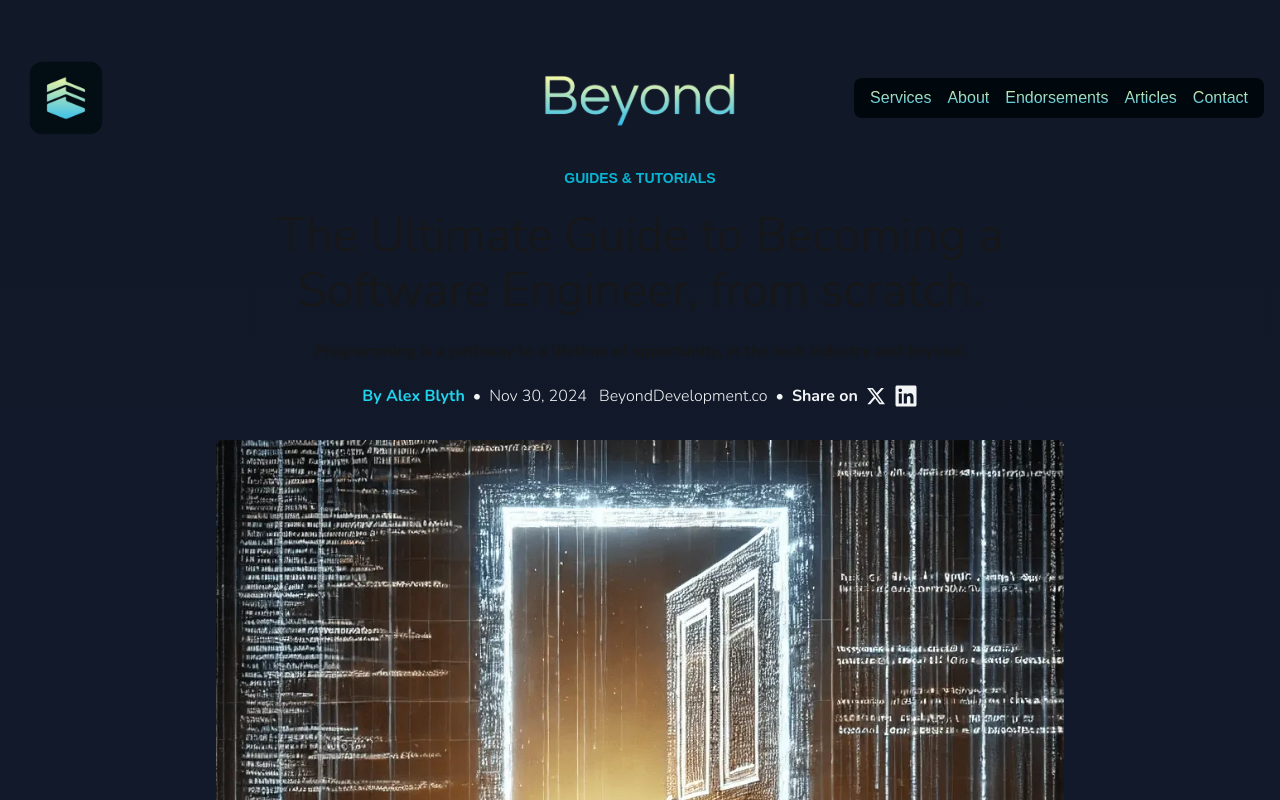
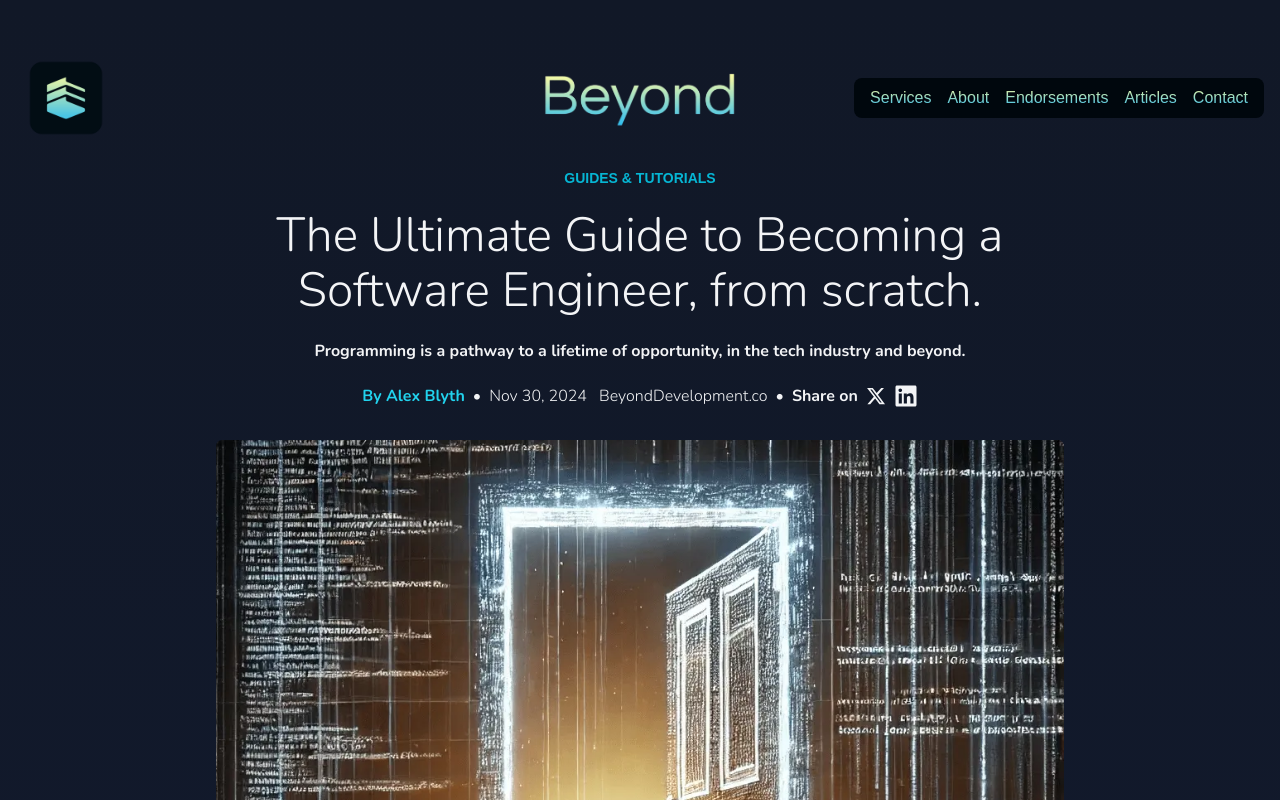
Before and after one commit to blyal/beyond-retail, a Next.js app: page /articles/the-ultimate-guide-to-becoming-a-software-engineer-from-scratch in a window 1280 px wide. Shown: the top 800 px of the page. Built offline with nearby package versions, Linux system fonts and the light colour scheme.

Commit message:
fix: define font colors

```diff
--- a/src/app/articles/ArticlePage.tsx
+++ b/src/app/articles/ArticlePage.tsx
@@ -54,10 +54,10 @@ const ArticlePage = ({
           <p className="text-cyan-500 uppercase text-sm font-bold mb-5">
             {category}
           </p>
-          <h1 className="text-5xl mobilePortrait:text-4xl font-light leading-[1.15] mb-5 font-nunito">
+          <h1 className="text-5xl mobilePortrait:text-4xl font-light leading-[1.15] mb-5 font-nunito text-gray-100 ">
             {title}
           </h1>
-          <p className="text-base font-bold mb-5 font-nunito leading-relaxed">
+          <p className="text-base font-bold mb-5 font-nunito text-gray-100 leading-relaxed">
             {subtitle}
           </p>
 
@@ -171,7 +171,7 @@ const ArticlePage = ({
               <p className="uppercase text-cyan-500 tracking-widest text-[0.8rem] font-extralight">
                 Up Next
               </p>
-              <h3 className="text-2xl font-extrabold leading-tight line-clamp-2">
+              <h3 className="text-2xl font-extrabold text-gray-100 leading-tight line-clamp-2">
                 {upNextArticleTitle}
               </h3>
               <p className="text-[0.9rem] text-gray-300 font-light opacity-75">
--- a/src/components/homepage/AboutSection/index.tsx
+++ b/src/components/homepage/AboutSection/index.tsx
@@ -17,7 +17,7 @@ const AboutSection = () => {
         >
           Alex Blyth
         </h1>
-        <h2 className="uppercase tracking-extra-widest font-light">
+        <h2 className="uppercase tracking-extra-widest text-gray-100 font-light">
           Beyond Development
         </h2>
       </div>
```
